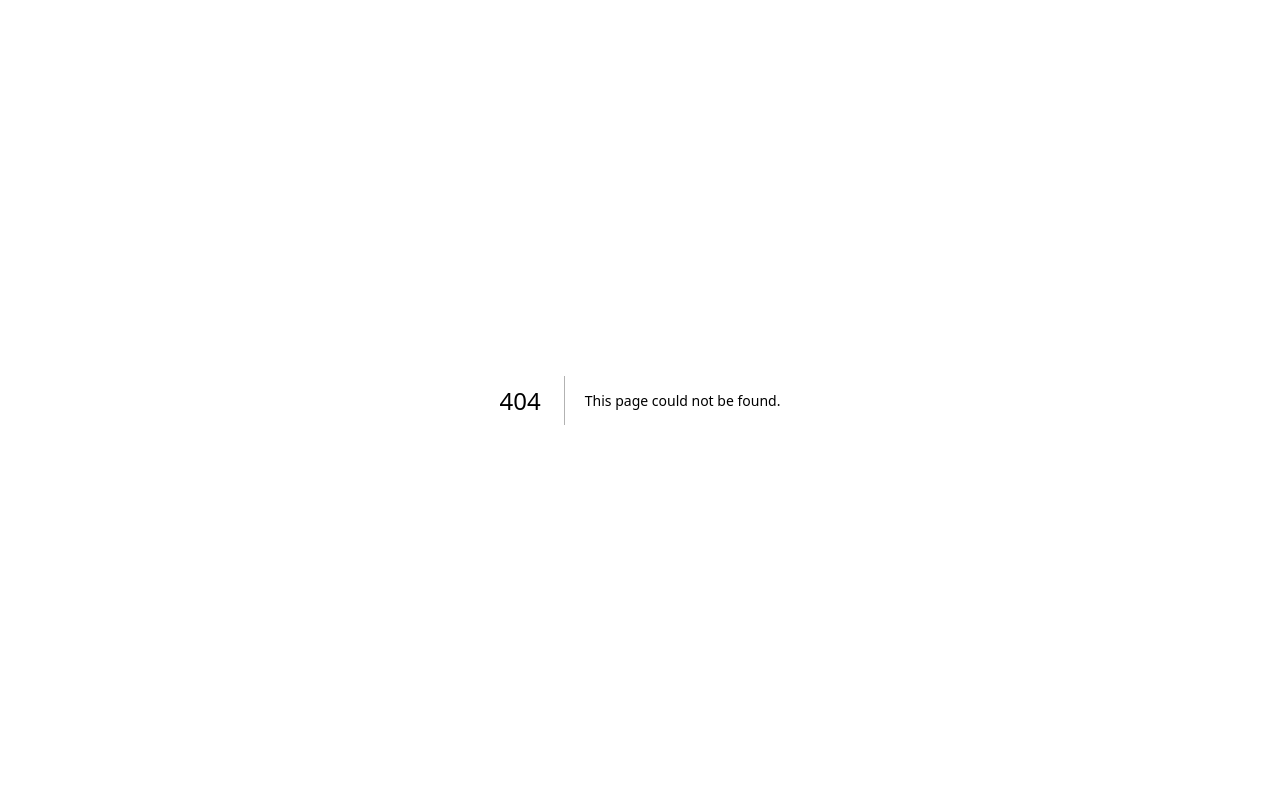
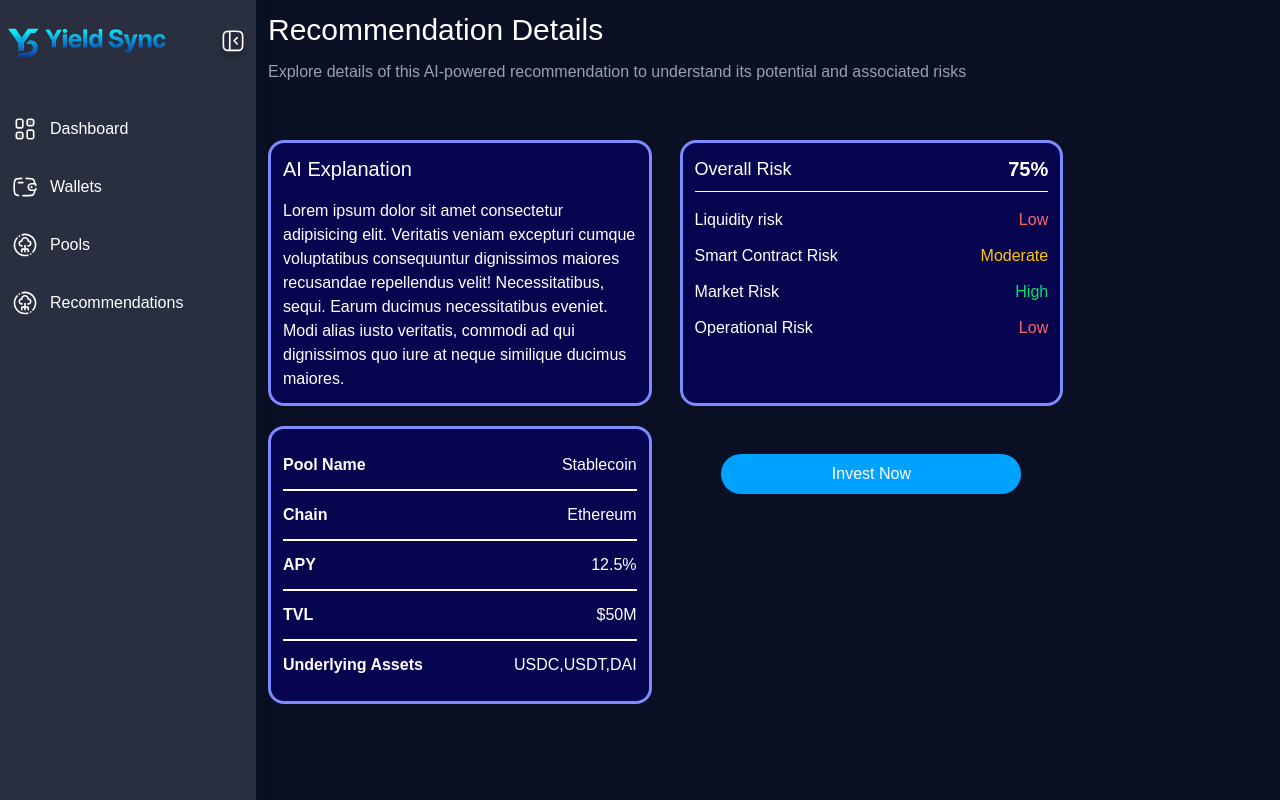
Before and after one commit to Stephanie-17/YieldSync, a Next.js app: page /dashboard/recommendations/1 in a window 1280 px wide. Before the commit this address had no page. Built offline with nearby package versions, Linux system fonts and the light colour scheme.

Commit message:
Created Recommednation details page

```diff
--- a/app/components/Hero.tsx
+++ b/app/components/Hero.tsx
@@ -1,5 +1,5 @@
 import React from "react";
-
+import Link from "next/link";
 
 const Hero = () => {
 	return (
@@ -12,9 +12,13 @@ const Hero = () => {
           <p className="text-base sm:text-xl mt-8 text-center">
             YieldSync analyzes your wallet and recommends the best <br /> pools to maximize returns — explained in plain English.
           </p>
-					<button className="bg-[#00D4FF] text-[#000000] mt-8 px-7 py-3 rounded-3xl lg:px-12 lg:text-lg cursor-pointer sm:inline-block">
+
+					<Link href={'/sign-up'}>
+					  <button className="bg-[#00D4FF] text-[#000000] mt-8 px-7 py-3 rounded-3xl lg:px-12 lg:text-lg cursor-pointer sm:inline-block">
 						Get Early Access
 					</button>
+					</Link>
+
 				</div>
 
 			</div>
--- a/app/components/Join.tsx
+++ b/app/components/Join.tsx
@@ -1,4 +1,5 @@
 import React from "react";
+import Link from "next/link";
 
 const Join = () => {
 	return (
@@ -18,9 +19,12 @@ const Join = () => {
 					If you&apos;re interested,{" "}
 					<span className="text-shadow-blue-400 text-shadow-2xs">Join the Team now!</span>
 				</p>
-				<button className=" text-[#000000] px-7 py-2 rounded-3xl transition-all duration-300 bg-[#00a2ff] shadow-[0_1px_15px_#00a2ff] cursor-pointer">
+				<Link href={'/sign-up'}>
+				  <button className=" text-[#000000] px-7 py-2 rounded-3xl transition-all duration-300 bg-[#00a2ff] shadow-[0_1px_15px_#00a2ff] cursor-pointer">
 					Join Us
 				</button>
+				</Link>
+
 			</div>
 		</div>
 	);
--- a/app/components/RecommendationCard.tsx
+++ b/app/components/RecommendationCard.tsx
@@ -1,13 +1,17 @@
+
 import React from 'react'
+import Link from 'next/link'
 import Image from 'next/image'
 
 interface RecommendationCardProps{
+  id:number,
   name: string,
   risk:string
 }
-const RecommendationCard = ({name, risk}: RecommendationCardProps) => {
+const RecommendationCard = ({id,name, risk}: RecommendationCardProps) => {
 
   return (
+
      <div  className="bg-[#070550] rounded-2xl flex-col w-[300px]  flex min-[450px]:py-2 min-[450px]:flex-row min-[450px]:max-h-[130px] items-center justify-between min-[450px]:w-[100%] min-[450px]:px-3   ">
                   <div className="flex flex-col min-[450px]:flex-row ">
                     <Image
@@ -24,9 +28,12 @@ const RecommendationCard = ({name, risk}: RecommendationCardProps) => {
                     </div>
                   </div>
                   <div className="p-4 sm:p-0 sm:ml-auto mr-3.5 flex sm:items-center j sm:justify-end">
-                    <button className="bg-[#00a2ff] px-6 py-2 rounded-3xl text-white font-medium  hover:bg-[#0090e6] cursor-pointer transition">
+                     <Link href={`/dashboard/recommendations/${id}`}>
+                       <button className="bg-[#00a2ff] px-6 py-2 rounded-3xl text-white font-medium  hover:bg-[#0090e6] cursor-pointer transition">
                       Explore
                     </button>
+                     </Link>
+
                   </div>
                 </div>
   )
--- a/app/components/SignInForm.tsx
+++ b/app/components/SignInForm.tsx
@@ -4,14 +4,15 @@ import NavBar from "../components/NavBar";
 
 interface SignInFormProps {
   onSubmit?: (data: { email: string; password: string; rememberMe: boolean }) => void;
-  onForgotPassword?: () => void;
+ signPage: boolean,
   onCreateAccount?: () => void;
+
 }
 
 const SignInForm: React.FC<SignInFormProps> = ({
   onSubmit = () => {},
-  onForgotPassword = () => {},
   onCreateAccount = () => {},
+  signPage
 }) => {
   const [showPassword, setShowPassword] = useState(false);
   const [email, setEmail] = useState("");
@@ -31,9 +32,9 @@ const SignInForm: React.FC<SignInFormProps> = ({
         <div className="w-full max-w-md bg-zinc-900/80 backdrop-blur-md -mt-6 sm:-mt-10 rounded-xl shadow-xl p-6 sm:p-8">
           {/* Header */}
           <div className="text-center mb-6">
-            <h2 className="text-xl sm:text-2xl font-bold mb-1">Welcome Back</h2>
+            <h2 className="text-xl sm:text-2xl font-bold mb-1">Welcome {signPage? 'Back': ''}</h2>
             <p className="text-xs sm:text-sm text-gray-300 ">
-              Enter your credentials to access your account
+              Enter your credentials to {signPage? 'access': 'create'} your account
             </p>
           </div>
 
@@ -61,13 +62,7 @@ const SignInForm: React.FC<SignInFormProps> = ({
                 <label htmlFor="password" className="text-sm font-medium">
                   Password
                 </label>
-                <button
-                  type="button"
-                  onClick={onForgotPassword}
-                  className="text-xs sm:text-sm text-blue-500 hover:underline"
-                >
-                  Forgot password?
-                </button>
+
               </div>
               <div className="relative">
                 <input
@@ -111,18 +106,18 @@ const SignInForm: React.FC<SignInFormProps> = ({
               type="submit"
               className="w-full bg-blue-500 hover:bg-blue-600 text-white font-medium py-2 rounded-md transition-colors text-sm sm:text-base"
             >
-              Sign In
+                {signPage? 'Log In': 'Sign up'}
             </button>
           </form>
 
           {/* Footer */}
           <div className="text-center mt-6 text-xs sm:text-sm text-gray-300 ">
-            Don&apos;t have an account?{" "}
+            {signPage? 'Don&apos;t': ''} have an account?{" "}
             <button
               onClick={onCreateAccount}
               className="text-blue-500 hover:underline font-medium"
             >
-              Create account
+              {signPage? 'Create Account': 'Log In'}
             </button>
           </div>
         </div>
--- a/app/dashboard/page.tsx
+++ b/app/dashboard/page.tsx
@@ -1,4 +1,5 @@
 import { summaryInfo } from "@/data/summaryInfo";
+import Link from "next/link";
 import React from "react";
 import Image from "next/image";
 import { recommendInfo } from "@/data/recommendationInfo";
@@ -29,7 +30,7 @@ const Dashboard = () => {
         <h2 className="text-2xl">Top Recommendations</h2>
         <div className="mt-7 flex-wrap flex-row flex min-[450px]:flex-col justify-center items-center min-[450px]:items-start md:ml-9 gap-6">
           {recommendInfo.map((rec) => (
-           <RecommendationCard key={rec.id} name={rec.name} risk={rec.risk}/>
+           <RecommendationCard key={rec.id} name={rec.name} id={rec.id} risk={rec.risk}/>
           ))}
         </div>
       </div>
@@ -37,8 +38,15 @@ const Dashboard = () => {
       <div className="quick-actions">
         <h2 className="text-2xl">Quick Actions</h2>
         <div className="quick-btns mt-4">
-          <button className="w-[46%] py-3 lg:w-[400px] rounded-3xl  mr-7 md:mr-7 cursor-pointer p-2 bg-[#070550]">Manage Wallets</button>
-          <button className="w-[46%] py-3 lg:w-[400px] cursor-pointer p-2 rounded-3xl bg-[#00a2ff]">Explore Pools</button>
+          <Link href={'/dashboard/wallet'}>
+            <button className="w-[46%] py-3 lg:w-[400px] rounded-3xl  mr-7 md:mr-7 cursor-pointer p-2 bg-[#070550]">Manage Wallets</button>
+          </Link>
+
+          <Link href={'/dashboard/pools'}>
+            <button className="w-[46%] py-3 lg:w-[400px] cursor-pointer p-2 rounded-3xl bg-[#00a2ff]">Explore Pools</button>
+          </Link>
+
+
         </div>
       </div>
     </div>
--- /dev/null
+++ b/app/dashboard/recommendations/[id]/page.tsx
@@ -0,0 +1,88 @@
+'use client'
+import { recommendInfo } from '@/data/recommendationInfo'
+import { useParams } from 'next/navigation'
+import React from 'react'
+
+interface DetailsProps {
+  params: {id:number}
+}
+
+const RecommendationDetails = ({params}:DetailsProps) => {
+
+  // const {id} = useParams()
+  // const info = recommendInfo.find(item=> item.id === params.id)
+  // console.log(info)
+
+  // if (!info) {
+  //   return(<div className='flex justify-center items-center h-screen'>Page not found</div>)
+  // } else
+  return (
+    <div className='p-3  lg:w-[80%] flex flex-col items-center justify-center'>
+      <div>
+        <h1 className='text-3xl mb-3'>Recommendation Details</h1>
+        <p className='text-gray-400 mb-14'>Explore details of this AI-powered recommendation to understand its potential and associated risks</p>
+
+        <div className="grid  sm:grid-cols-2 gap-x-7 sm:gap-y-5  gap-y-9 ">
+          <div className="explain bg-[#070550] border-[#7E8BFF] border-3 p-3 rounded-2xl">
+            <h3 className='text-xl font-medium mb-4'>AI Explanation</h3>
+            <p>Lorem ipsum dolor sit amet consectetur adipisicing elit. Veritatis veniam excepturi cumque voluptatibus consequuntur dignissimos maiores recusandae repellendus velit! Necessitatibus, sequi. Earum ducimus necessitatibus eveniet. Modi alias iusto veritatis, commodi ad qui dignissimos quo iure at neque similique ducimus maiores.</p>
+          </div>
+
+          <div className="risk  bg-[#070550] border-[#7E8BFF] border-3 p-3 rounded-2xl">
+            <div className="overall flex justify-between items-center mb-2">
+              <p className='text-lg'>Overall Risk</p>
+              <h3 className='text-xl font-semibold' >75%</h3>
+            </div>
+            <hr className='mb-4' />
+            <div className="liquidity flex justify-between items-center mb-3">
+              <p>Liquidity risk</p>
+              <p className='text-red-400'>Low</p>
+            </div>
+            <div className="smart flex justify-between items-center mb-3">
+              <p>Smart Contract Risk</p>
+              <p className='text-yellow-400'>Moderate</p>
+            </div>
+            <div className="market flex justify-between items-center mb-3">
+              <p>Market Risk</p>
+              <p className='text-green-400'>High</p>
+            </div>
+            <div className="operations flex justify-between items-center mb-3">
+              <p>Operational Risk</p>
+              <p className='text-red-400'>Low</p>
+            </div>
+          </div>
+
+          <div className="details  bg-[#070550] border-[#7E8BFF] border-3 p-3 rounded-2xl">
+            <div className="flex justify-between items-center border-b-2 py-3">
+              <p className='font-semibold'>Pool Name</p>
+              <p>Stablecoin</p>
+
+            </div>
+
+            <div className="chain flex justify-between items-center border-b-2 py-3">
+              <p className='font-semibold'>Chain</p>
+              <p>Ethereum</p>
+            </div>
+            <div className='flex justify-between items-center border-b-2 py-3'>
+              <p className='font-semibold'>APY</p>
+              <p>12.5%</p>
+            </div>
+            <div className='flex justify-between items-center border-b-2 py-3'>
+              <p className='font-semibold'>TVL</p>
+              <p> $50M</p>
+            </div>
+            <div className='flex justify-between items-center py-3'>
+              <p className='font-semibold'>Underlying Assets</p>
+              <p> USDC,USDT,DAI</p>
+            </div>
+          </div>
+          <div className="btn flex justify-center items-center">
+            <button className='bg-[#00a2ff] text-white px-4 py-2 w-[300px] sm:self-start sm:mt-7 rounded-3xl cursor-pointer'>Invest Now</button>
+          </div>
+        </div>
+      </div>
+    </div>
+  )
+}
+
+export default RecommendationDetails
--- a/app/dashboard/recommendations/page.tsx
+++ b/app/dashboard/recommendations/page.tsx
@@ -14,7 +14,7 @@ const Recommendations = () => {
 
         <div className="mt-7 flex-wrap flex-row flex min-[450px]:flex-col min-[650px]:w-[600px] min-[800px]:w-[700px] justify-center items-center min-[450px]:items-start lg:w-[900px] md:ml-9 gap-6">
           {recommendInfo.map((rec) => (
-           <RecommendationCard key={rec.id} name={rec.name} risk={rec.risk}/>
+           <RecommendationCard key={rec.id} name={rec.name} id={rec.id} risk={rec.risk}/>
           ))}
 
         </div>
--- a/app/sign-up/page.tsx
+++ b/app/sign-up/page.tsx
@@ -1,23 +1,24 @@
 'use client'
 import { useRouter } from "next/navigation";
 import SignInForm from "../components/SignInForm";
+import { useState } from "react";
 
 export default function SignInPage() {
+  const [signPage, setSignPage] = useState(true)
   const router = useRouter()
   const handleSignIn = (data: { email: string; password: string; rememberMe: boolean }) => {
     console.log("Sign in data:", data);
     // Send `data` to your backend API here
-    alert("Sign in submitted! Check console for details.");
+    alert("Sign in submitted!");
     router.push('/sign-up/connect-wallet')
   };
 
-  const handleForgotPassword = () => alert("Forgot password clicked!");
-  const handleCreateAccount = () => alert("Create account clicked!");
+  const handleCreateAccount = () => setSignPage((prev)=> !prev)
 
   return (
     <SignInForm
       onSubmit={handleSignIn}
-      onForgotPassword={handleForgotPassword}
+      signPage ={signPage}
       onCreateAccount={handleCreateAccount}
     />
   );
--- a/data/navItem.ts
+++ b/data/navItem.ts
@@ -25,11 +25,11 @@ export const navItem: NavItem[] = [
      name: 'Recommendations',
      href: '/dashboard/recommendations'
   },
-  {
-     id: 4,
-     image : '/settings-icon.svg',
-     name: 'Settings',
-     href: '/dashboard/settings'
-  },
+  // {
+  //    id: 4,
+  //    image : '/settings-icon.svg',
+  //    name: 'Settings',
+  //    href: '/dashboard/settings'
+  // },
 
 ]
```
Also changed, not shown: app/sign-up/connect-wallet/page.tsx (+10 -0 lines).
